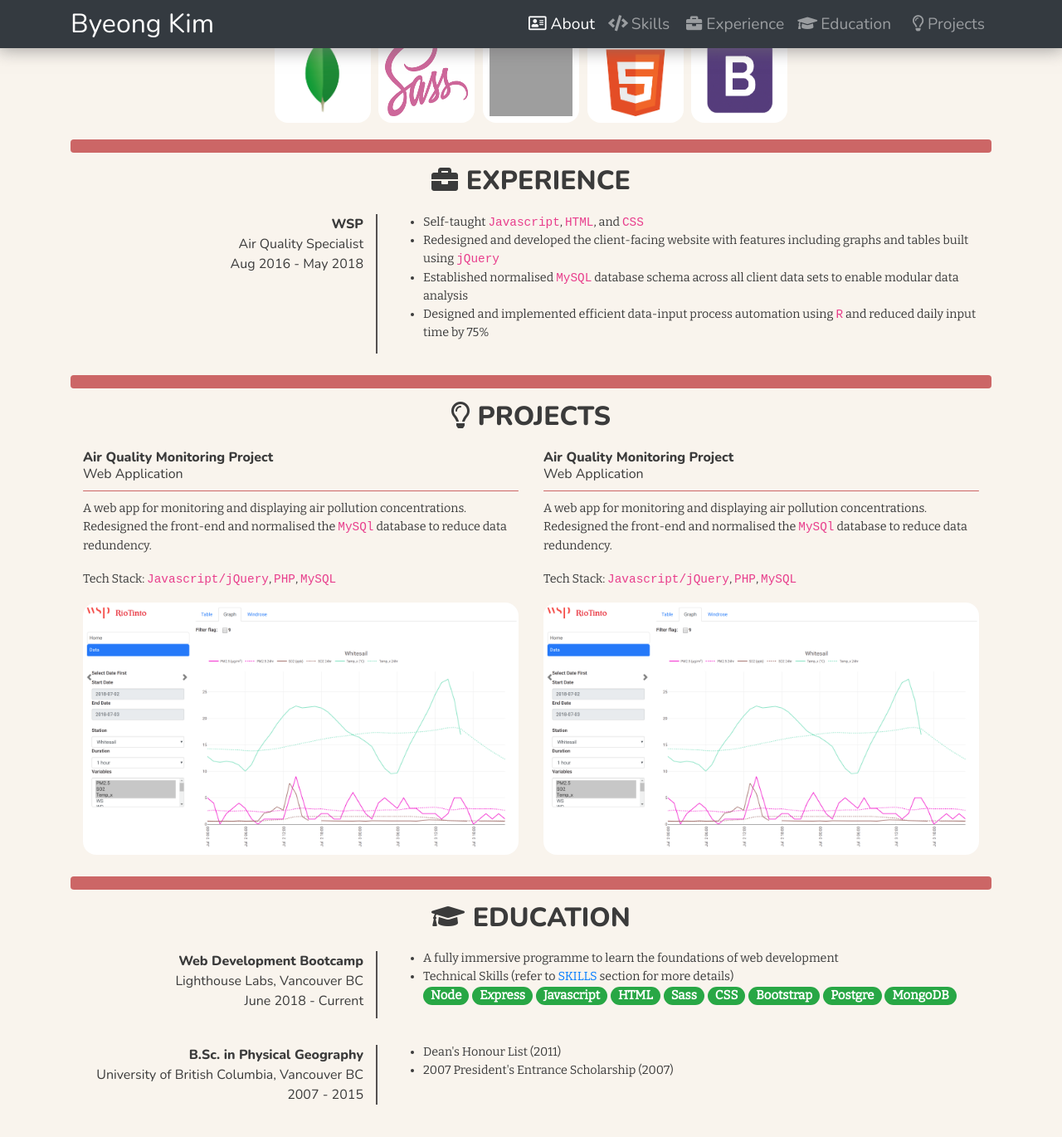
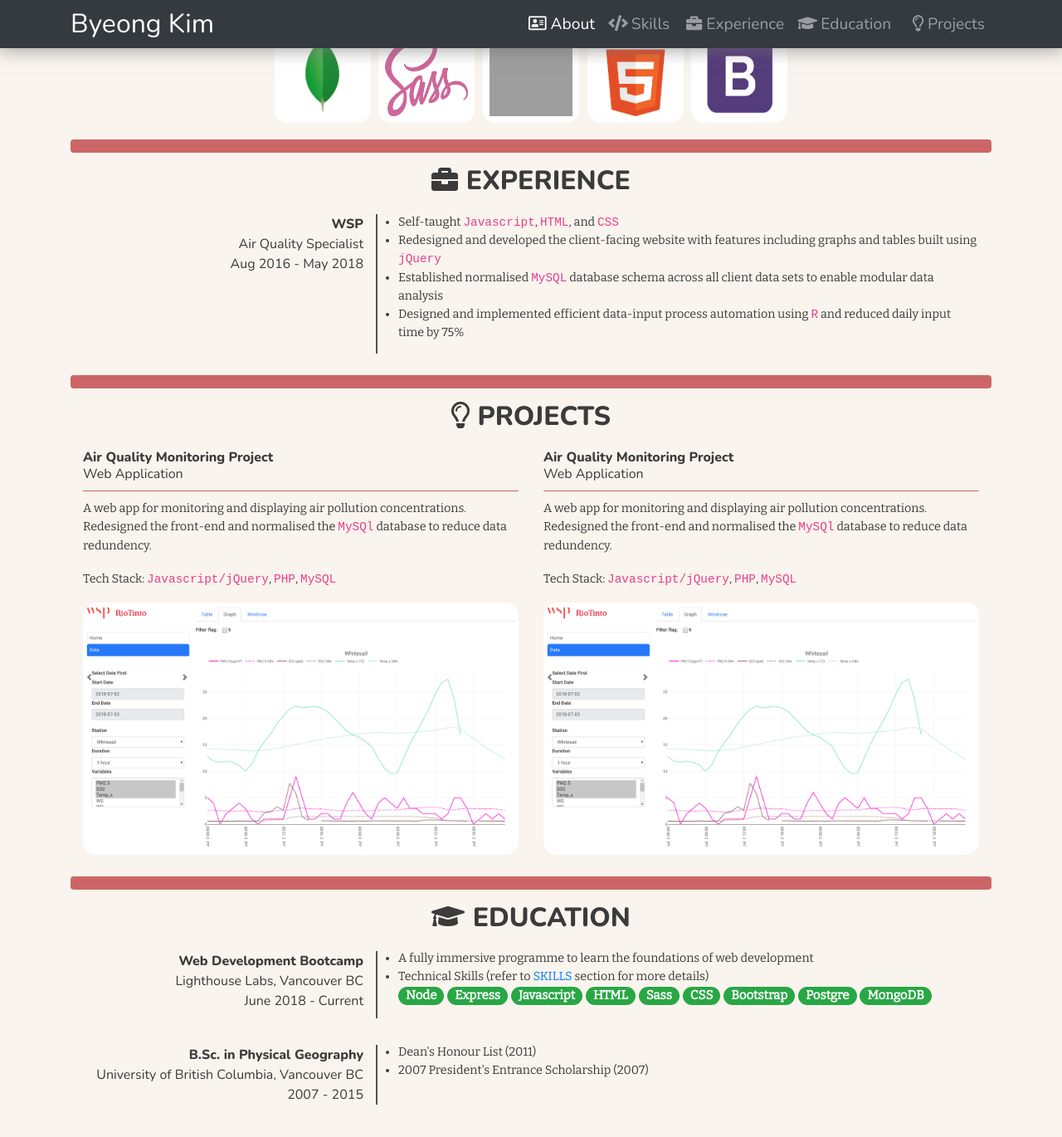
Before and after one commit to byeong0430/byeong0430.github.io, a Jekyll site: the page built from index.html, in a window 1280 px wide and 1400 px high, scrolled down 708 px. Shown: the top 1370 px of the window at 83% size. Built offline with Jekyll 4.4.1, drawn with Linux system fonts in a browser that asks for light colours; nearby versions of some CDN libraries; grey boxes are pictures that could not be loaded.

Commit message:
reduced padding-left from default of 40px to 10px

```diff
--- a/_sass/_layout.scss
+++ b/_sass/_layout.scss
@@ -39,6 +39,11 @@ hr.section-divider {
   @include hr-redline(1em);
 }
 
+// there is too much padding on ul. reduce it to 10px
+ul {
+  padding-left: 10px;
+}
+
 @media (max-width: 575px) {
   ul {
     padding-left: 0px;
```
